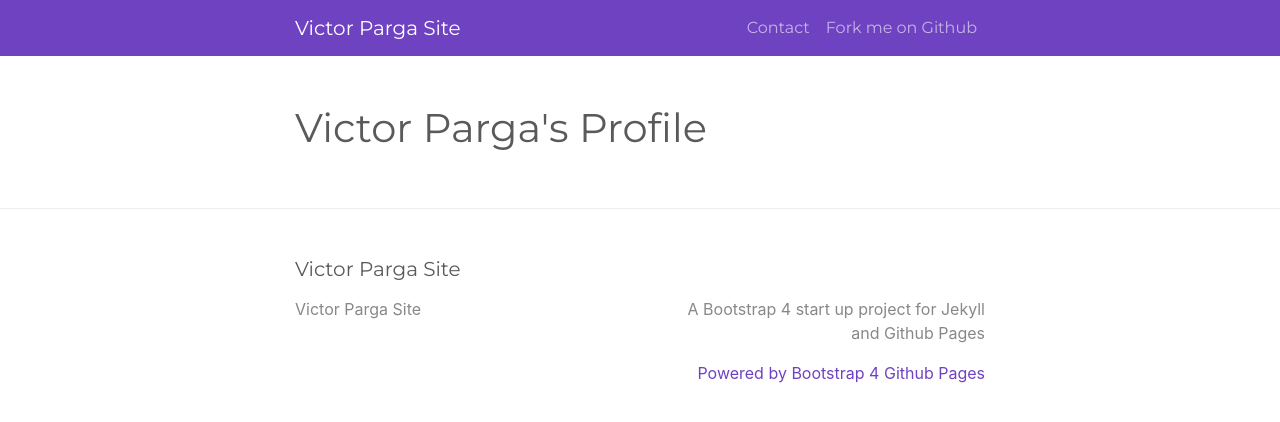
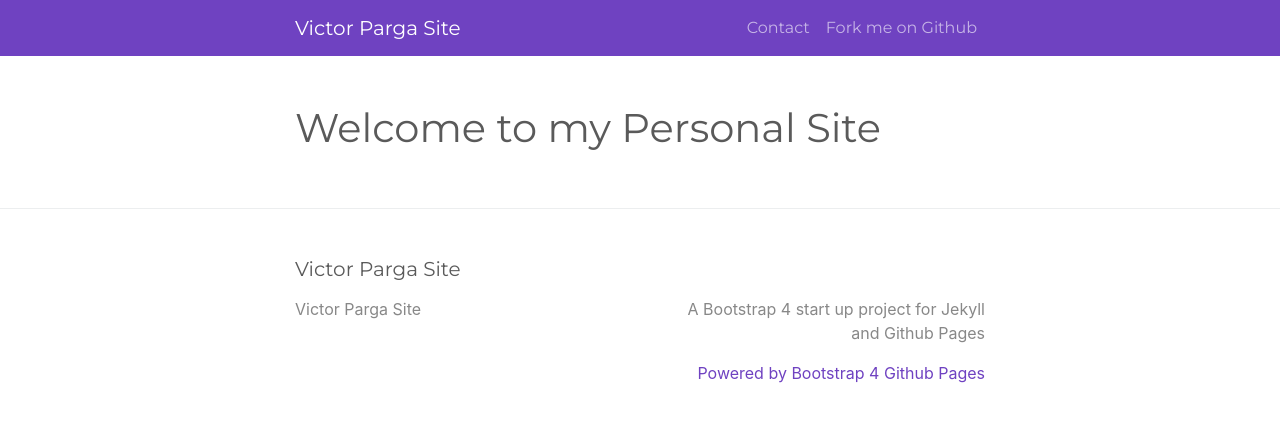
Before and after one commit to parguita/parguita.github.io, a Jekyll site: the page built from index.md, in a window 1280 px wide. Shown: the top 422 px of the page. Built offline with Jekyll 4.4.1, drawn with Linux system fonts in a browser that asks for light colours.

Commit message:
116-file

```diff
--- /dev/null
+++ b/file.js
@@ -0,0 +1 @@
+alert("hello");
--- a/index.md
+++ b/index.md
@@ -1,4 +1,4 @@
 ---
 layout: page
-title: Victor Parga's Profile
+title: Welcome to my Personal Site
 ---
```
